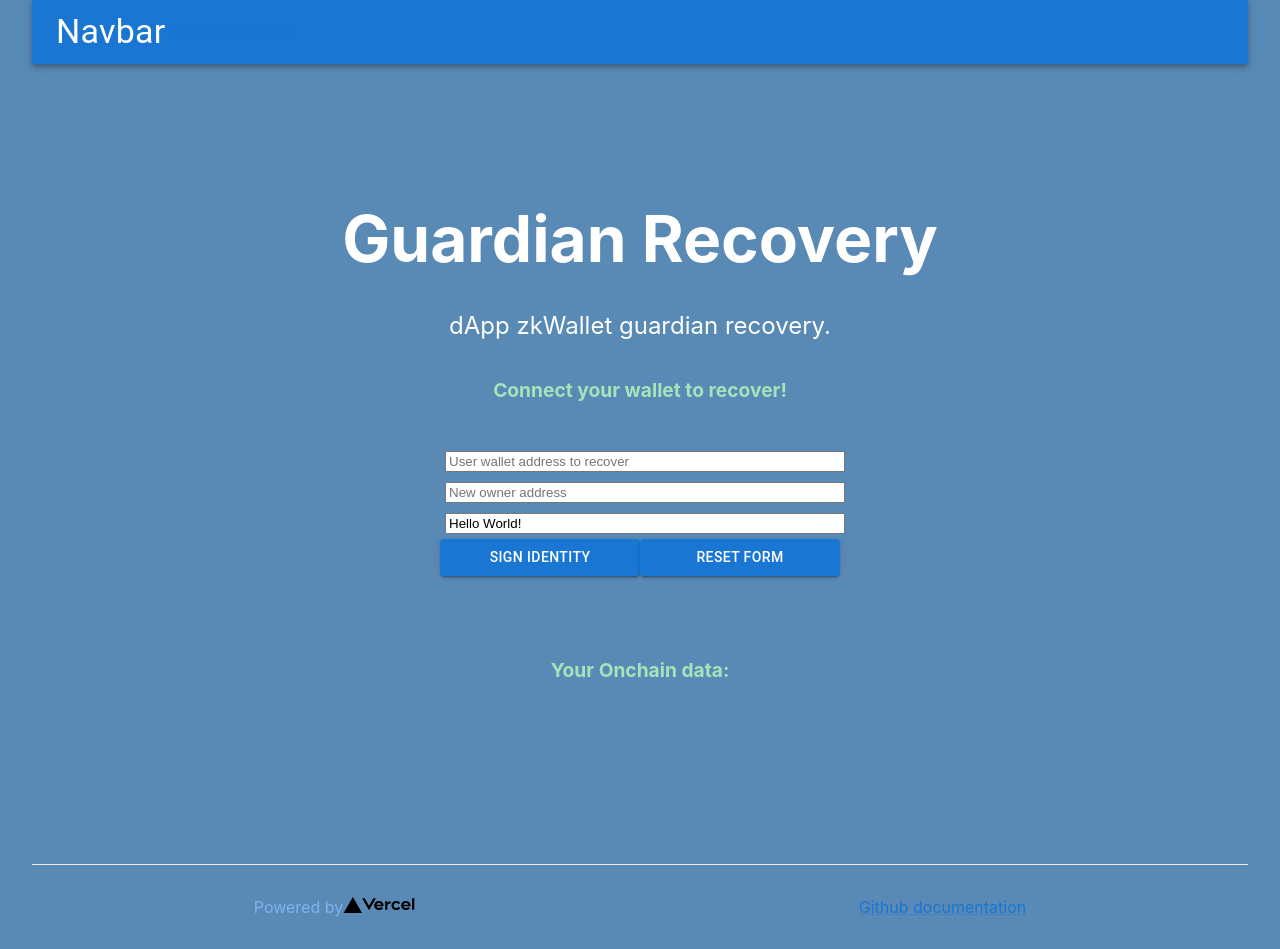
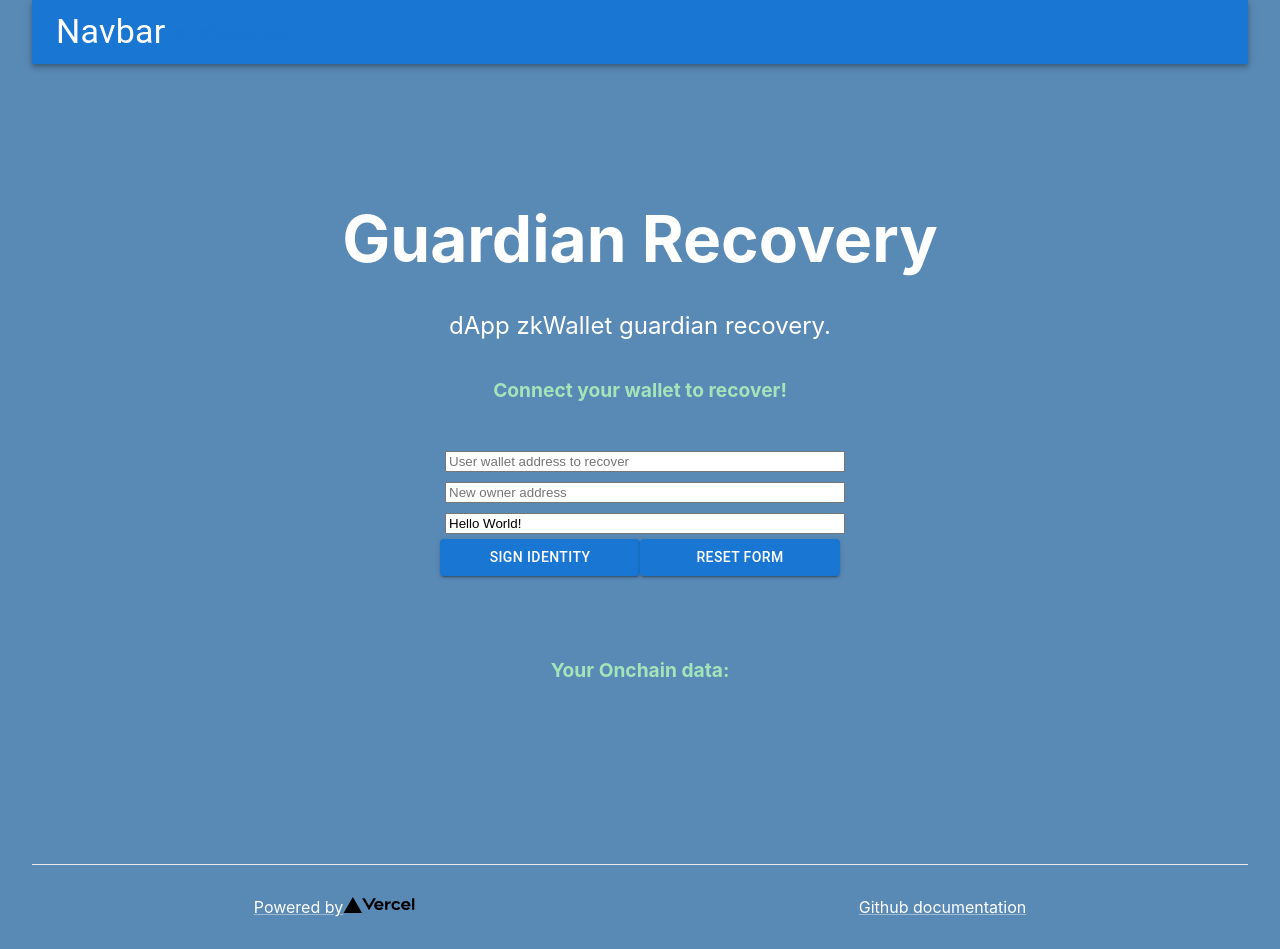
Before and after one commit to zkWallet/guardian-ui, a Next.js app: page / in a window 1280 px wide. Built offline with nearby package versions, Linux system fonts and the light colour scheme.

Commit message:
footer link color

```diff
--- a/pages/index.tsx
+++ b/pages/index.tsx
@@ -249,7 +249,7 @@ const Home: NextPage = () => {
                 </div>
             </main>
             <footer className={styles.footer}>
-                <a
+                <Link color="#FFFFFF"
                     href="https://vercel.com?utm_source=create-next-app&utm_medium=default-template&utm_campaign=create-next-app"
                     target="_blank"
                     rel="noopener noreferrer"
@@ -258,8 +258,8 @@ const Home: NextPage = () => {
                     <span className={styles.logo}>
                         <Image src="/vercel.svg" alt="Vercel Logo" width={72} height={16} />
                     </span>
-                </a>
-                <Link href="https://github.com/zkWallet/zkWallet-docs">Github documentation</Link>
+                </Link>
+                <Link color="#FFFFFF" href="https://github.com/zkWallet/zkWallet-docs">Github documentation</Link>
             </footer>
         </div>
     )
--- a/styles/Home.module.css
+++ b/styles/Home.module.css
@@ -67,11 +67,11 @@
     border-top: 1px solid #eaeaea;
     justify-content: center;
     align-items: center;
-  }
+}
 
-  .footer a {
+.footer a {
     display: flex;
     justify-content: center;
     align-items: center;
     flex-grow: 1;
-  }
+}
```
Lines whose indentation alone changed are shown as unchanged.
